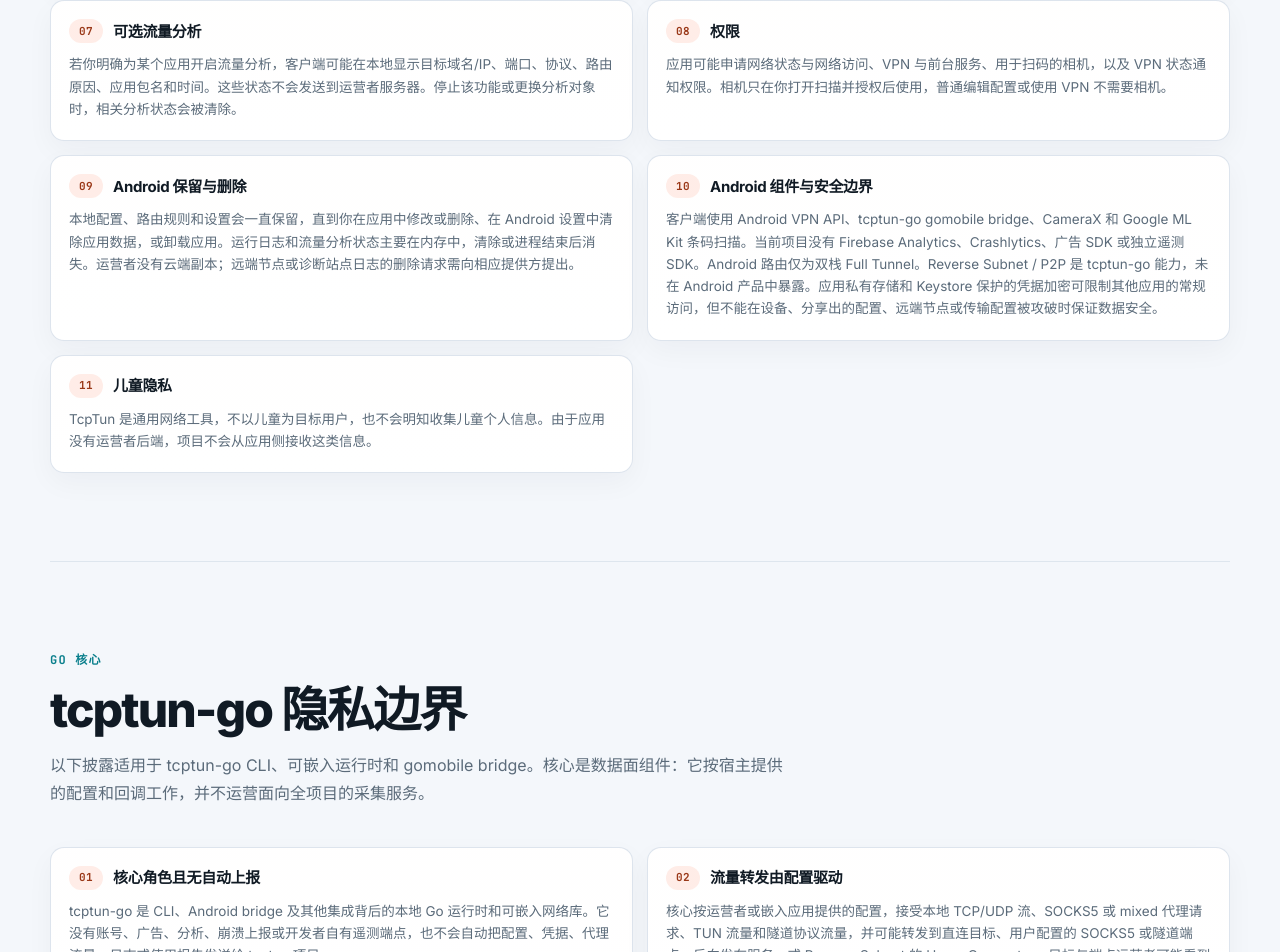
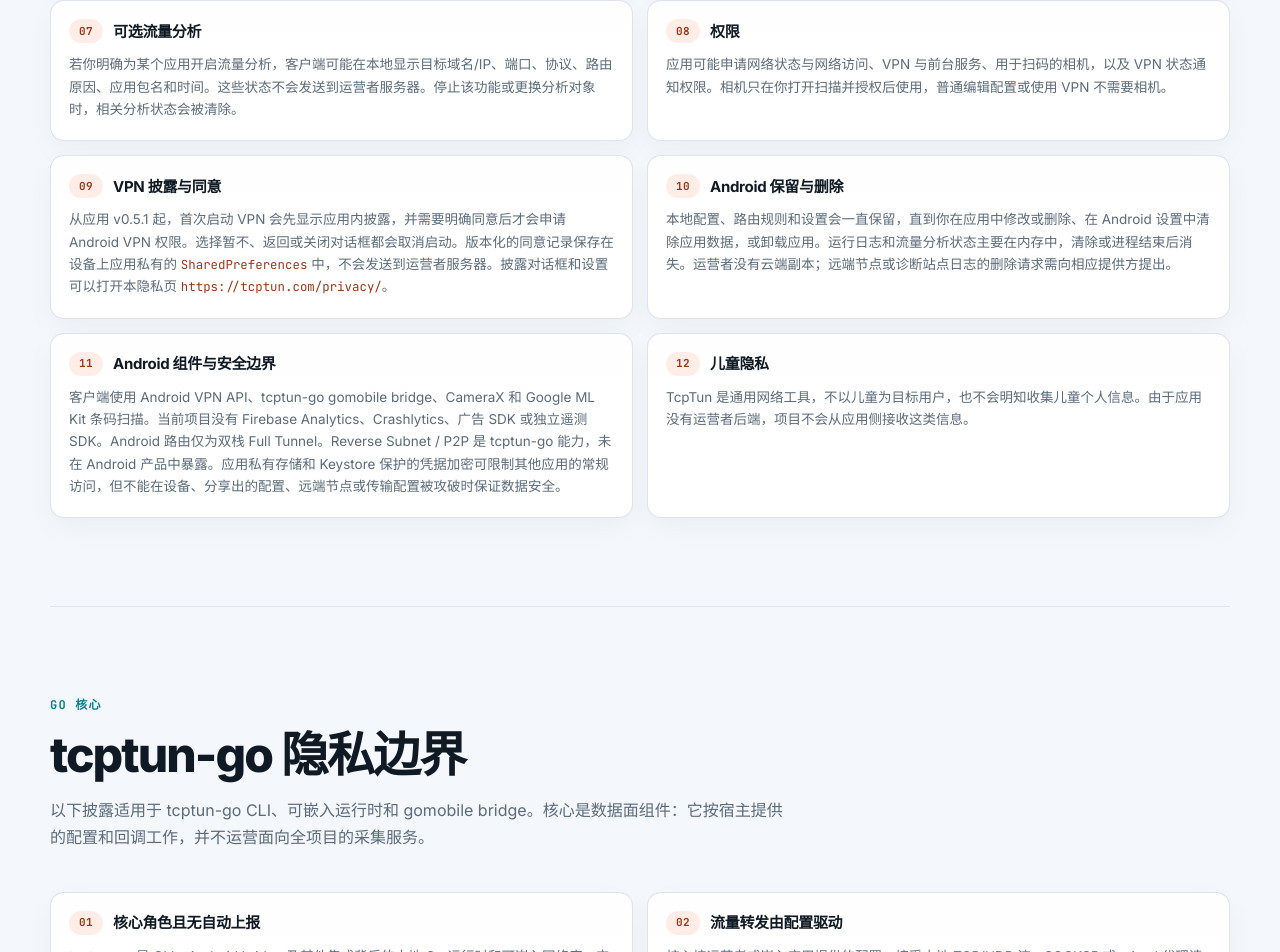
Before and after one commit to sskycn/tcptun, a Next.js app: page /zh/privacy in a window 1280 px wide. Shown: the part 2305-3257 px from the top of the page. Built offline with nearby package versions, Linux system fonts and the light colour scheme.

Commit message:
docs(site): bump Android app to v0.5.1
Point listings and FAQ at the tagged Android client. The embedded
runtime remains tcptun-go v0.5.0. Document the first-run VPN
disclosure consent stored on-device.

```diff
--- a/app/i18n/en.ts
+++ b/app/i18n/en.ts
@@ -151,7 +151,7 @@
         href: "/download/#android",
         label: "Integrate",
         title: "Android & platforms",
-        body: "Android client v0.5.0 embeds tcptun-go v0.5.0, matching the CLI. VPN profiles require TLS or REALITY.",
+        body: "Android client v0.5.1 embeds tcptun-go v0.5.0, matching the CLI core. VPN profiles require TLS or REALITY.",
       },
     ],
     coreEyebrow: "Core capabilities",
@@ -432,7 +432,7 @@
       {
         id: "android",
         title: "Android VPN runtime",
-        body: "Build application-aware VPN routing with TUN, DNS, and outbound switching. Android v0.5.0 embeds tcptun-go v0.5.0. VPN profiles require TLS or REALITY and use Full Tunnel only.",
+        body: "Build application-aware VPN routing with TUN, DNS, and outbound switching. Android v0.5.1 embeds tcptun-go v0.5.0. VPN profiles require TLS or REALITY and use Full Tunnel only.",
         cta: "Google Play",
       },
       {
@@ -957,7 +957,7 @@
       },
       {
         q: "Does the Android app match CLI v0.5.0?",
-        a: "Yes for this release. Android client v0.5.0 embeds tcptun-go v0.5.0 (Bridge API 3). Pair peers on v0.5.0. Android VPN profiles require TLS or REALITY and use Full Tunnel only; Reverse Subnet / P2P is a CLI/server capability and is not exposed in the app.",
+        a: "The Android client v0.5.1 embeds tcptun-go v0.5.0 (Bridge API 3), matching the CLI core. Pair tunnel peers on v0.5.0. Android VPN profiles require TLS or REALITY and use Full Tunnel only; Reverse Subnet / P2P is a CLI/server capability and is not exposed in the app.",
       },
     ],
   },
--- a/app/i18n/zh.ts
+++ b/app/i18n/zh.ts
@@ -151,7 +151,7 @@
         href: "/download/#android",
         label: "集成",
         title: "Android 与平台",
-        body: "Android 客户端 v0.5.0 内嵌 tcptun-go v0.5.0，与 CLI 一致。VPN 配置需要 TLS 或 REALITY。",
+        body: "Android 客户端 v0.5.1 内嵌 tcptun-go v0.5.0，与 CLI 核心一致。VPN 配置需要 TLS 或 REALITY。",
       },
     ],
     coreEyebrow: "核心能力",
@@ -424,7 +424,7 @@
       {
         id: "android",
         title: "Android VPN 运行时",
-        body: "用 TUN、DNS 与出站切换构建应用感知 VPN 路由。Android v0.5.0 内嵌 tcptun-go v0.5.0。VPN 配置需要 TLS 或 REALITY，且仅为 Full Tunnel。",
+        body: "用 TUN、DNS 与出站切换构建应用感知 VPN 路由。Android v0.5.1 内嵌 tcptun-go v0.5.0。VPN 配置需要 TLS 或 REALITY，且仅为 Full Tunnel。",
         cta: "Google Play",
       },
       {
@@ -944,7 +944,7 @@
       },
       {
         q: "Android 应用是否对应 CLI v0.5.0？",
-        a: "此版本对应。Android 客户端 v0.5.0 内嵌 tcptun-go v0.5.0（Bridge API 3）。请将两端保持在 v0.5.0。Android VPN 配置需要 TLS 或 REALITY，且仅为 Full Tunnel；Reverse Subnet / P2P 是 CLI/服务端能力，应用未暴露。",
+        a: "Android 客户端 v0.5.1 内嵌 tcptun-go v0.5.0（Bridge API 3），与 CLI 核心一致。隧道对端请保持 v0.5.0。Android VPN 配置需要 TLS 或 REALITY，且仅为 Full Tunnel；Reverse Subnet / P2P 是 CLI/服务端能力，应用未暴露。",
       },
     ],
   },
--- a/app/privacy/view.tsx
+++ b/app/privacy/view.tsx
@@ -225,6 +225,18 @@
     ),
   },
   {
+    title: "VPN disclosure and consent",
+    body: (
+      <>
+        Starting in app v0.5.1, the first VPN start shows an in-app disclosure and requires
+        affirmative consent before Android VPN permission is requested. Declining, going Back, or
+        dismissing the dialog cancels the start. Versioned consent is stored in app-private{" "}
+        <code>SharedPreferences</code> on the device and is not sent to an operator server. The
+        disclosure and Settings can open this privacy page at <code>https://tcptun.com/privacy/</code>.
+      </>
+    ),
+  },
+  {
     title: "Android retention and deletion",
     body: (
       <>
@@ -340,6 +352,18 @@
       <>
         应用可能申请网络状态与网络访问、VPN 与前台服务、用于扫码的相机，以及 VPN
         状态通知权限。相机只在你打开扫描并授权后使用，普通编辑配置或使用 VPN 不需要相机。
+      </>
+    ),
+  },
+  {
+    title: "VPN 披露与同意",
+    body: (
+      <>
+        从应用 v0.5.1 起，首次启动 VPN 会先显示应用内披露，并需要明确同意后才会申请 Android VPN
+        权限。选择暂不、返回或关闭对话框都会取消启动。版本化的同意记录保存在设备上应用私有的{" "}
+        <code>SharedPreferences</code>{" "}
+        中，不会发送到运营者服务器。披露对话框和设置可以打开本隐私页{" "}
+        <code>https://tcptun.com/privacy/</code>。
       </>
     ),
   },
--- a/app/site-data.ts
+++ b/app/site-data.ts
@@ -237,7 +237,7 @@
   {
     question: "Does the Android app match CLI v0.5.0?",
     answer:
-      "Yes for this release. The Android client v0.5.0 embeds tcptun-go v0.5.0 (Bridge API 3), matching the CLI. Pair peers on v0.5.0. Android VPN profiles require TLS or REALITY and use Full Tunnel only; Reverse Subnet / P2P is a CLI/server capability and is not exposed in the app.",
+      "The Android client v0.5.1 embeds tcptun-go v0.5.0 (Bridge API 3), matching the CLI core. Pair tunnel peers on v0.5.0. Android VPN profiles require TLS or REALITY and use Full Tunnel only; Reverse Subnet / P2P is a CLI/server capability and is not exposed in the app.",
   },
 ] as const;
 
@@ -383,7 +383,7 @@
     ],
     tips: [
       "Use the same tcptun version (v0.5.0) on both CLI ends for auto carriers and optional resume.",
-      "Android client v0.5.0 embeds the same tcptun-go v0.5.0 core; VPN profiles still require TLS or REALITY.",
+      "Android client v0.5.1 embeds the same tcptun-go v0.5.0 core; VPN profiles still require TLS or REALITY.",
       "Camouflage dest should support HTTPS on TCP and ideally HTTP/3 on UDP.",
     ],
     commands: [] as string[],
```
